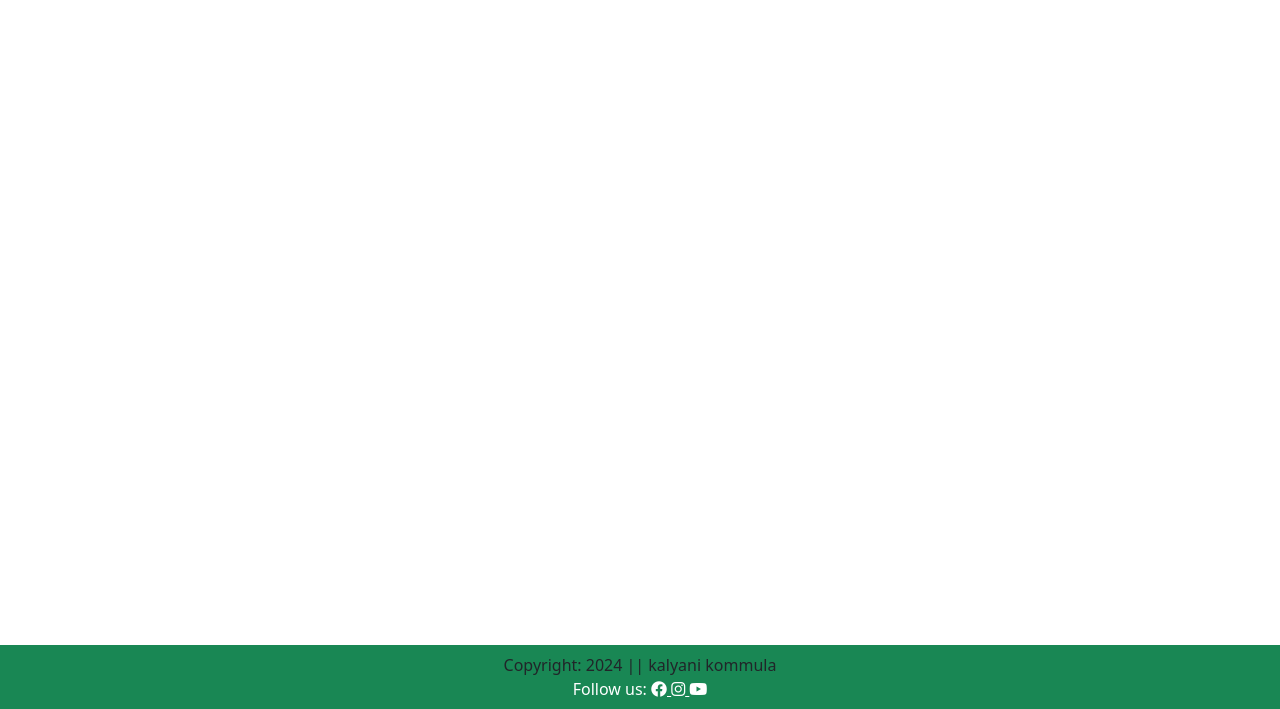
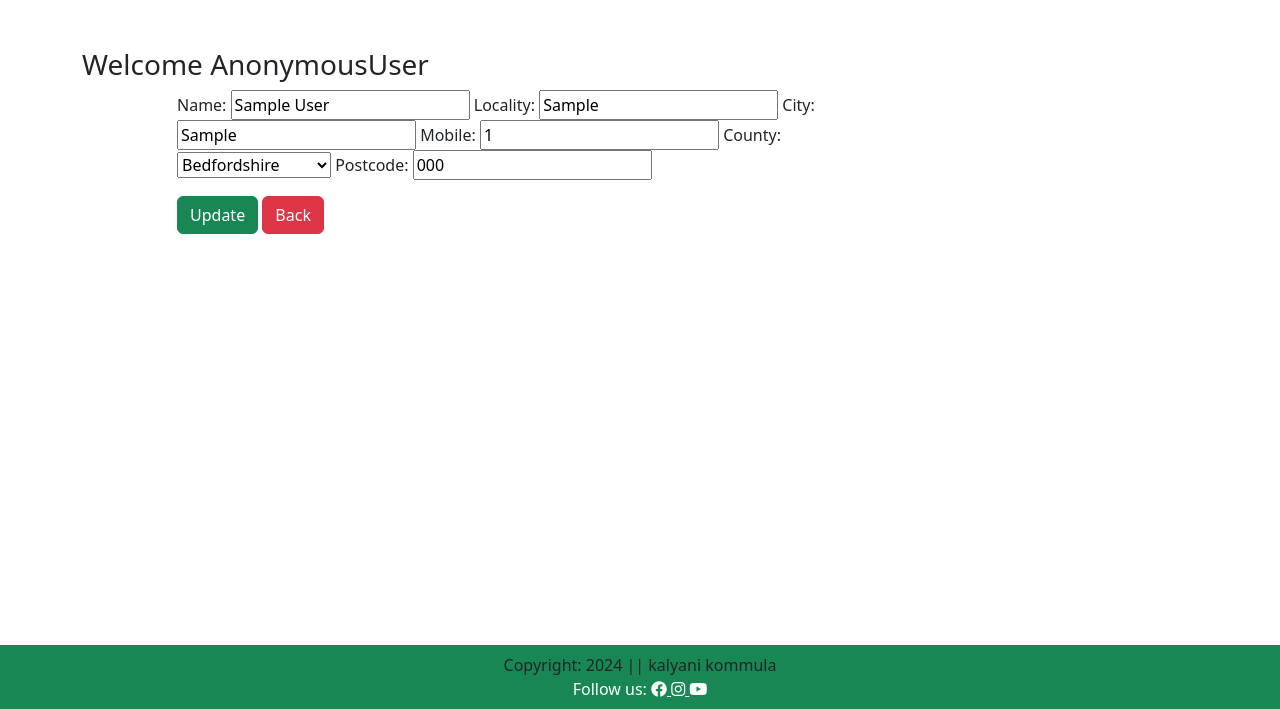
Before and after one commit to kalyanikommula/shopping-list, a Django app: page /updateAddress/1 in a window 1280 px wide. Shown: the part 91-800 px from the top of the page. Run offline with Django 5.2, Linux system fonts and the light colour scheme; tables that the repository leaves empty hold one stand-in row (values such as "Sample post"); some libraries are stand-ins or nearby versions.

Commit message:
added cart model

```diff
--- a/shop/models.py
+++ b/shop/models.py
@@ -52,3 +52,13 @@ class Customer(models.Model):
     county = models.CharField(choices=COUNTY_CHOICES,max_length=100)
     def __str__(self):
         return self.name
+
+
+class Cart(models.Model):
+    user = models.ForeignKey(User,on_delete=models.CASCADE)
+    product = models.ForeignKey(Product,on_delete=models.CASCADE)
+    quantity = models.PositiveIntegerField(default=1)
+
+    @property
+    def total_cost(self):
+        return self.quantity * self.product_discounted_price
--- a/shop/templates/shop/base.html
+++ b/shop/templates/shop/base.html
@@ -65,7 +65,6 @@
               <ul class="dropdown-menu" aria-labelledby="profileDropdown">
                 <li><a class="dropdown-item" href="{% url 'profile' %}">Profile</a></li>
                 <li><a class="dropdown-item" href="#">Orders</a></li>
-                <li><a class="dropdown-item" href="#">Change Password</a></li>
 
               </ul>
            </li>
--- a/shop/templates/shop/updateAddress.html
+++ b/shop/templates/shop/updateAddress.html
@@ -3,5 +3,30 @@
 {% block title %}Update{% endblock title %}
 {% block main-content %}
 
+<div class="container mt-5">
+    <div class="row">
+        <h3>Welcome <span class="text-capitalize">{{request.user}}</span></h3>
+        <div class="col-sm-8 offset-sm-1">
+            <form action="" method="post">
+                {% csrf_token %}
+                {% for fm in form %}
+                   {{fm.label_tag}} {{fm}}<small class="text-danger">{{fm.errors|striptags}}</small>
+                {% endfor %}
+                <div class="col-12 mt-3">
+                    <button type="submit" class="btn btn-success">Update</button>
+                    <a href="{% url 'address' %}" type="button" class="btn btn-danger">Back</a>
+                </div>
+                {% if form.non_field_errors %}
+                {% for error in form.non_field_errors %}
+                     <p class="alert alert-danger my-3">{{error}}</p>
+                {% endfor %}
+                {% endif %}
+
+            </form>
+        </div>
+    </div>
+
+
+</div>
 
 {% endblock main-content %}
--- a/shop/urls.py
+++ b/shop/urls.py
@@ -14,6 +14,10 @@ urlpatterns = [
     path('profile/', views.ProfileView.as_view(), name="profile"),
     path('address/', views.address, name="address"),
     path('updateAddress/<int:pk>', views.updateAddress.as_view(), name="updateAddress"),
+    #path('add-to-cart/', views.add_to_cart, name="add-to-cart"),
+    #path('cart/', views.show_cart, name="showcart"),
+
+
 
 
 
--- a/shop/views.py
+++ b/shop/views.py
@@ -1,5 +1,5 @@
 from django.db.models import Count
-from django.shortcuts import render
+from django.shortcuts import render, redirect
 from django.views import View
 from django.contrib import messages
 from . models import Product, Customer
@@ -53,7 +53,7 @@ class ProfileView(View):
             county = form.cleaned_data['county']
             postcode = form.cleaned_data['postcode']
 
-            reg = Customer(user=user,locality=locality,city=city,mobile=mobile,county=county,postcode=postcode)
+            reg = Customer(user=user,name=name,locality=locality,city=city,mobile=mobile,county=county,postcode=postcode)
             reg.save()
             messages.success(request, "congradulations!! profile save successfully")
         else:
@@ -68,8 +68,23 @@ def address(request):
 
 class updateAddress(View):
     def get(self,request,pk):
-        form = CustomerProfileForm()
+        add = Customer.objects.get(pk=pk)
+        form = CustomerProfileForm(instance=add)
         return render(request, "shop/updateAddress.html", locals())
     def post(self,request,pk):
         form = CustomerProfileForm(request.POST)
+        if form.is_valid():
+            add = Customer.objects.get(pk=pk)
+            add.name = form.cleaned_data['name']
+            add.locality = form.cleaned_data['locality']
+            add.city = form.cleaned_data['city']
+            add.mobile = form.cleaned_data['mobile']
+            add.county = form.cleaned_data['county']
+            add.postcode = form.cleaned_data['postcode']
+            add.save()
+            messages.success(request, "congratulations! profile update successfully")
+        else:
+            messages.warning(request, "Invalid input data")
+        return redirect("address")
+
         return render(request, "shop/updateAddress.html", locals())
--- a/shopping_list/settings.py
+++ b/shopping_list/settings.py
@@ -34,7 +34,7 @@ TEMPLATES_DIR = os.path.join(BASE_DIR, 'templates')
  # SECRET_KEY = 'django-insecure-nj95gl@uly)lq&7$r%zcvn#&*8@y8$s98^^8&@cas=q1c!x*q5'
 
 # SECURITY WARNING: don't run with debug turned on in production!
-DEBUG = False
+DEBUG = True
 
 ALLOWED_HOSTS = ['8000-kalyanikomm-shoppinglis-mphp5jso91l.ws.codeinstitute-ide.net','.herokuapp.com']
 
```
Also changed, not shown: shop/admin.py (+5 -2 lines), shop/migrations/0004_cart.py (added), shop/templates/shop/profile.html (indentation only).
